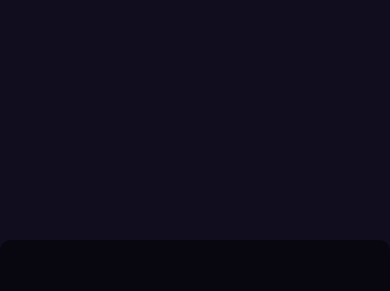
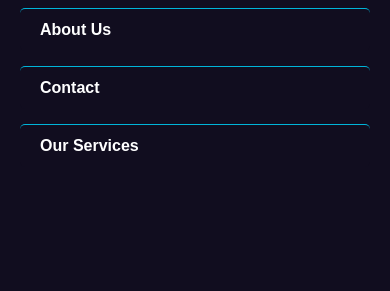
Before and after one commit to hydraontech/hydraontech.github.io, a plain HTML site: page 2_Pagina_Principal.html in a window 390 px wide. Both pictures are taken after a click on the element 357 px from the left and 47 px from the top of the page. Shown: the part 86-377 px from the top of the page. Drawn offline with Linux system fonts and the light colour scheme.

Commit message:
Update Hydra_Diseño.css

```diff
--- a/CSS/Hydra_Diseño.css
+++ b/CSS/Hydra_Diseño.css
@@ -154,12 +154,10 @@ section p {
   margin-top: 10px;
 }
 
-
 .info-card:hover .info-content {
   opacity: 1;
   max-height: 180px;
 }
-
 
 .info-content {
   margin-top: 10px;
@@ -169,7 +167,6 @@ section p {
   flex-direction: column;
   text-align: center;
 }
-
 
 .info-card:hover .info-content {
   opacity: 1;
@@ -216,6 +213,7 @@ section p {
   margin-top: 10px;
   font-size: 0.95rem;
   color: #ccc;
+  text-align: center;
 }
 
 .menu-toggle {
@@ -233,16 +231,24 @@ section p {
     background-color: #110D1F;
     margin-top: 10px;
   }
+
+  .botones.open {
+    display: flex;
+  }
+
   .botones a {
     padding: 12px 20px;
     border-top: 1px solid #00b4d8;
   }
+
   .menu-toggle {
     display: block;
   }
+
   nav {
     flex-wrap: wrap;
   }
+
   nav .logo {
     flex: 1;
   }
```
